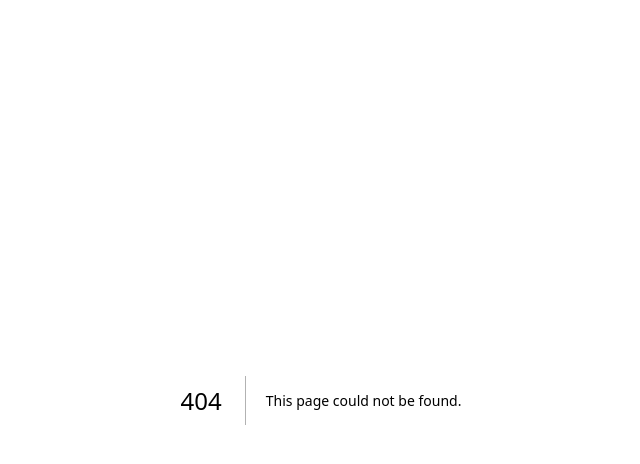
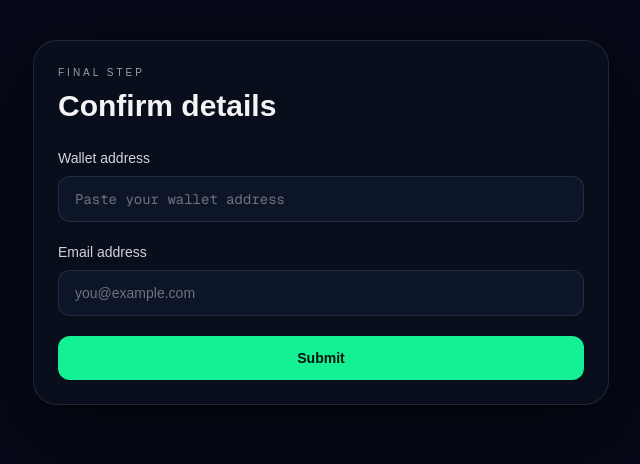
Before and after one commit to kingjosmel/flash-coin, a Next.js app: page /confirm in a window 1280 px wide. Before the commit this address had no page. Shown: the top 464 px of the page, without its empty margins (319-959 px from the left). Built offline with nearby package versions, Linux system fonts and the light colour scheme.

Commit message:
Add confirmation form flow

```diff
--- /dev/null
+++ b/app/confirm/page.tsx
@@ -0,0 +1,43 @@
+export default function ConfirmPage() {
+  return (
+    <main className="min-h-screen bg-[#050816] px-4 py-10 text-zinc-100">
+      <div className="mx-auto max-w-xl rounded-3xl border border-white/10 bg-[#0b1120]/80 p-6 shadow-[0_30px_80px_rgba(0,0,0,0.45)] backdrop-blur">
+        <p className="text-[10px] uppercase tracking-[0.3em] text-zinc-400">Final step</p>
+        <h1 className="mt-2 text-3xl font-semibold">Confirm details</h1>
+
+        <form className="mt-6 space-y-5">
+          <div>
+            <label htmlFor="wallet" className="mb-2 block text-sm font-medium text-zinc-300">
+              Wallet address
+            </label>
+            <input
+              id="wallet"
+              type="text"
+              placeholder="Paste your wallet address"
+              className="w-full rounded-xl border border-white/10 bg-[#0d1528] px-4 py-3 font-mono text-sm text-zinc-100 outline-none placeholder:text-zinc-500 focus:border-white/30"
+            />
+          </div>
+
+          <div>
+            <label htmlFor="email" className="mb-2 block text-sm font-medium text-zinc-300">
+              Email address
+            </label>
+            <input
+              id="email"
+              type="email"
+              placeholder="you@example.com"
+              className="w-full rounded-xl border border-white/10 bg-[#0d1528] px-4 py-3 text-sm text-zinc-100 outline-none placeholder:text-zinc-500 focus:border-white/30"
+            />
+          </div>
+
+          <button
+            type="submit"
+            className="w-full rounded-xl bg-[#14F195] px-4 py-3 text-sm font-semibold text-[#04130d] transition hover:bg-[#1af7a5]"
+          >
+            Submit
+          </button>
+        </form>
+      </div>
+    </main>
+  );
+}
--- a/app/deposit/page.tsx
+++ b/app/deposit/page.tsx
@@ -129,6 +129,9 @@ function DepositPageContent() {
           <button
             type="button"
             disabled={!isConfirmed}
+            onClick={() => {
+              window.location.href = "/confirm";
+            }}
             className="w-full rounded-xl border border-[#14F195]/50 bg-[#14F195]/10 px-4 py-3 text-sm font-semibold text-[#14F195] transition disabled:cursor-not-allowed disabled:opacity-40"
           >
             Proceed
```
